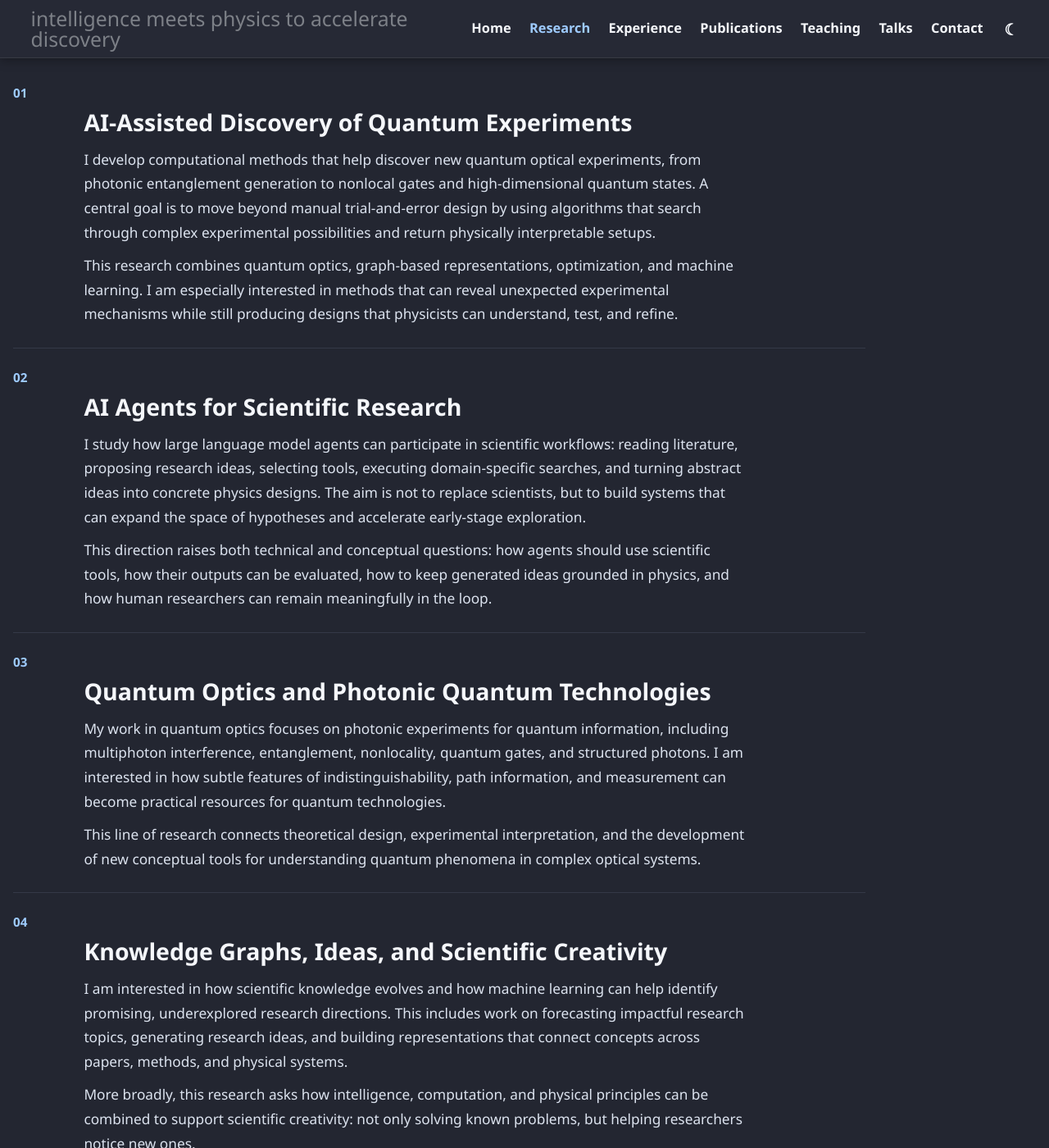
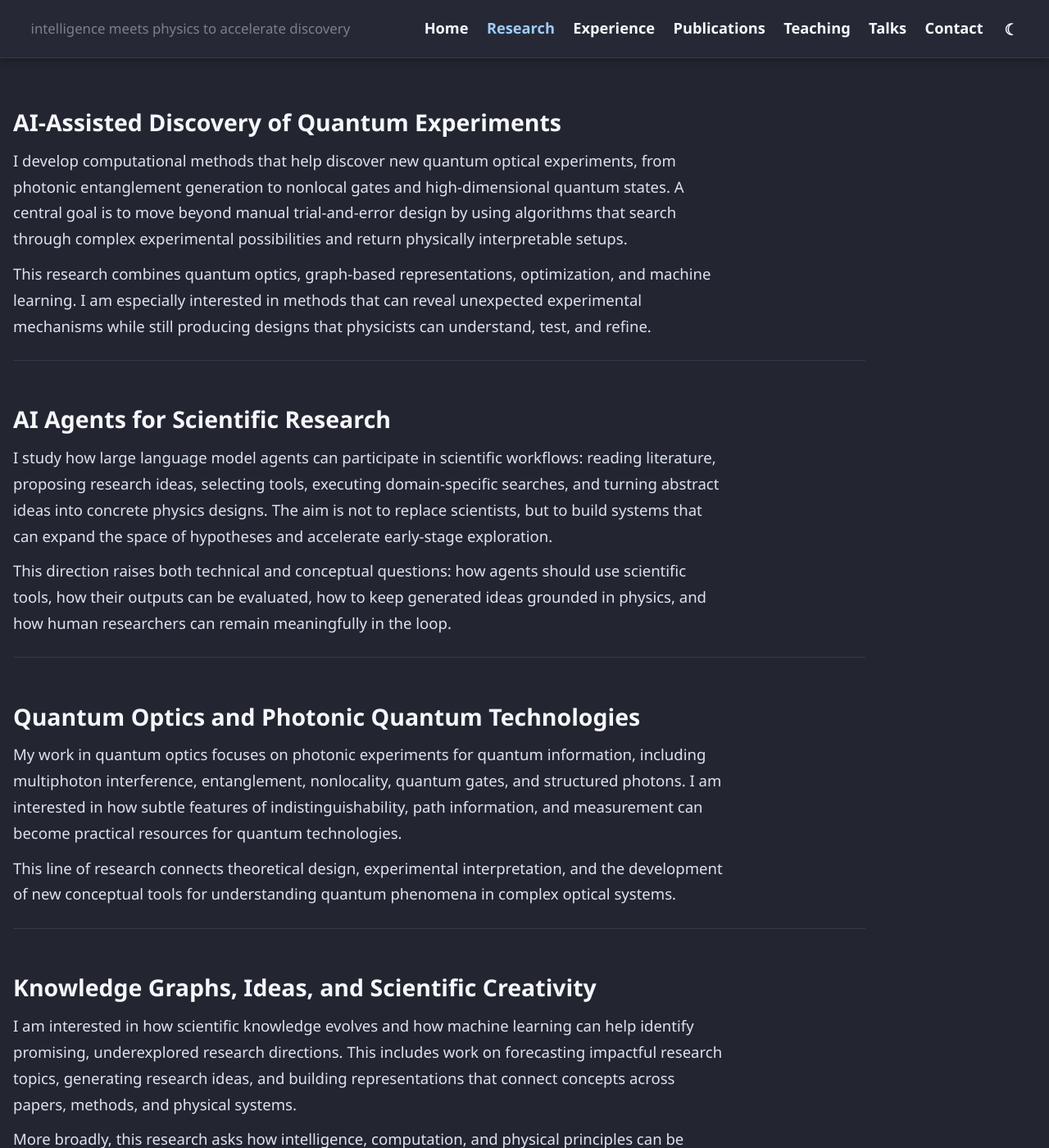
Before and after one commit to XuemeiGu/xuemeigu.github.io, a Jekyll site: the page built from content/pages/research.md, in a window 1280 px wide and 1400 px high. Shown: the whole window at 82% size. Built offline with Jekyll 4.4.1, drawn with Linux system fonts in a browser that asks for light colours.

Commit message:
update style

```diff
--- a/assets/css/main.css
+++ b/assets/css/main.css
@@ -122,7 +122,7 @@ ul {
 
 .brand-mark {
   color: color-mix(in srgb, var(--text) 42%, transparent);
-  font-size: 1.55rem;
+  font-size: 1.05rem;
   font-weight: 400;
   letter-spacing: 0;
   line-height: 1;
@@ -153,10 +153,13 @@ ul {
 .site-nav a,
 .theme-toggle {
   padding: 0.4rem 0;
-  font-size: 1.02rem;
   font-weight: 700;
   line-height: 1.2;
   white-space: nowrap;
+}
+
+.site-nav a {
+  font-size: 1.14rem;
 }
 
 .site-nav a:hover,
@@ -482,8 +485,8 @@ ul {
 
 .research-topic {
   display: grid;
-  grid-template-columns: 64px minmax(0, 1fr);
-  gap: 1.4rem;
+  grid-template-columns: minmax(0, 1fr);
+  gap: 1rem;
   padding: 1.6rem 0;
   border-bottom: 1px solid var(--line);
 }
@@ -491,14 +494,6 @@ ul {
 .research-topic:first-child {
   padding-top: 0;
   border-top: 0;
-}
-
-.topic-index {
-  margin: 0 !important;
-  color: var(--accent) !important;
-  font-size: 0.95rem !important;
-  font-weight: 800;
-  line-height: 1.4 !important;
 }
 
 .research-topic h2 {
@@ -514,6 +509,21 @@ ul {
 
 .research-topic p:last-child {
   margin-bottom: 0;
+}
+
+.research-topic-media {
+  width: 100%;
+  max-width: 520px;
+  overflow: hidden;
+  border: 1px solid var(--line);
+  border-radius: var(--radius);
+  background: var(--surface);
+}
+
+.research-topic-media img {
+  display: block;
+  width: 100%;
+  height: auto;
 }
 
 .experience-item {
@@ -757,7 +767,7 @@ ul {
 .prose p,
 .prose li {
   color: var(--muted-strong);
-  font-size: 1.08rem;
+  font-size: 1.16rem;
   line-height: 1.72;
 }
 
@@ -858,7 +868,7 @@ ul {
 .profile-card p,
 .card p {
   color: var(--muted-strong);
-  font-size: 1.05rem;
+  font-size: 1.12rem;
   line-height: 1.7;
 }
 
@@ -940,7 +950,7 @@ ul {
   align-items: center;
   gap: 0.35rem;
   color: var(--muted);
-  font-size: 0.9rem;
+  font-size: 1rem;
 }
 
 .timeline {
@@ -986,7 +996,7 @@ ul {
 
 .cv-entry time {
   color: var(--accent);
-  font-size: 0.92rem;
+  font-size: 1.04rem;
   font-weight: 800;
   line-height: 1.45;
 }
@@ -994,14 +1004,14 @@ ul {
 .cv-entry h3 {
   margin: 0;
   color: var(--text);
-  font-size: 1.02rem;
+  font-size: 1.12rem;
   line-height: 1.38;
 }
 
 .cv-entry p {
   margin: 0.12rem 0 0;
   color: var(--muted-strong);
-  font-size: 0.98rem;
+  font-size: 1.08rem;
   line-height: 1.55;
 }
 
@@ -1013,7 +1023,7 @@ ul {
   max-width: 72ch;
   margin: 0 0 1rem;
   color: var(--muted-strong);
-  font-size: 1.02rem;
+  font-size: 1.12rem;
   line-height: 1.65;
 }
 
@@ -1021,7 +1031,7 @@ ul {
   max-width: 72ch;
   margin: 0 0 1.1rem;
   color: var(--muted-strong);
-  font-size: 1.02rem;
+  font-size: 1.12rem;
   line-height: 1.65;
 }
 
@@ -1161,11 +1171,6 @@ ul {
     gap: 0.18rem;
   }
 
-  .research-topic {
-    grid-template-columns: 1fr;
-    gap: 0.35rem;
-  }
-
   .academic-profile h1 {
     font-size: 2rem;
   }
--- a/content/pages/research.md
+++ b/content/pages/research.md
@@ -5,7 +5,6 @@ permalink: /research/
 
 <section class="research-topics">
   <article class="research-topic">
-    <p class="topic-index">01</p>
     <div>
       <h2>AI-Assisted Discovery of Quantum Experiments</h2>
       <p>
@@ -18,7 +17,6 @@ permalink: /research/
   </article>
 
   <article class="research-topic">
-    <p class="topic-index">02</p>
     <div>
       <h2>AI Agents for Scientific Research</h2>
       <p>
@@ -31,7 +29,6 @@ permalink: /research/
   </article>
 
   <article class="research-topic">
-    <p class="topic-index">03</p>
     <div>
       <h2>Quantum Optics and Photonic Quantum Technologies</h2>
       <p>
@@ -44,7 +41,6 @@ permalink: /research/
   </article>
 
   <article class="research-topic">
-    <p class="topic-index">04</p>
     <div>
       <h2>Knowledge Graphs, Ideas, and Scientific Creativity</h2>
       <p>
```
